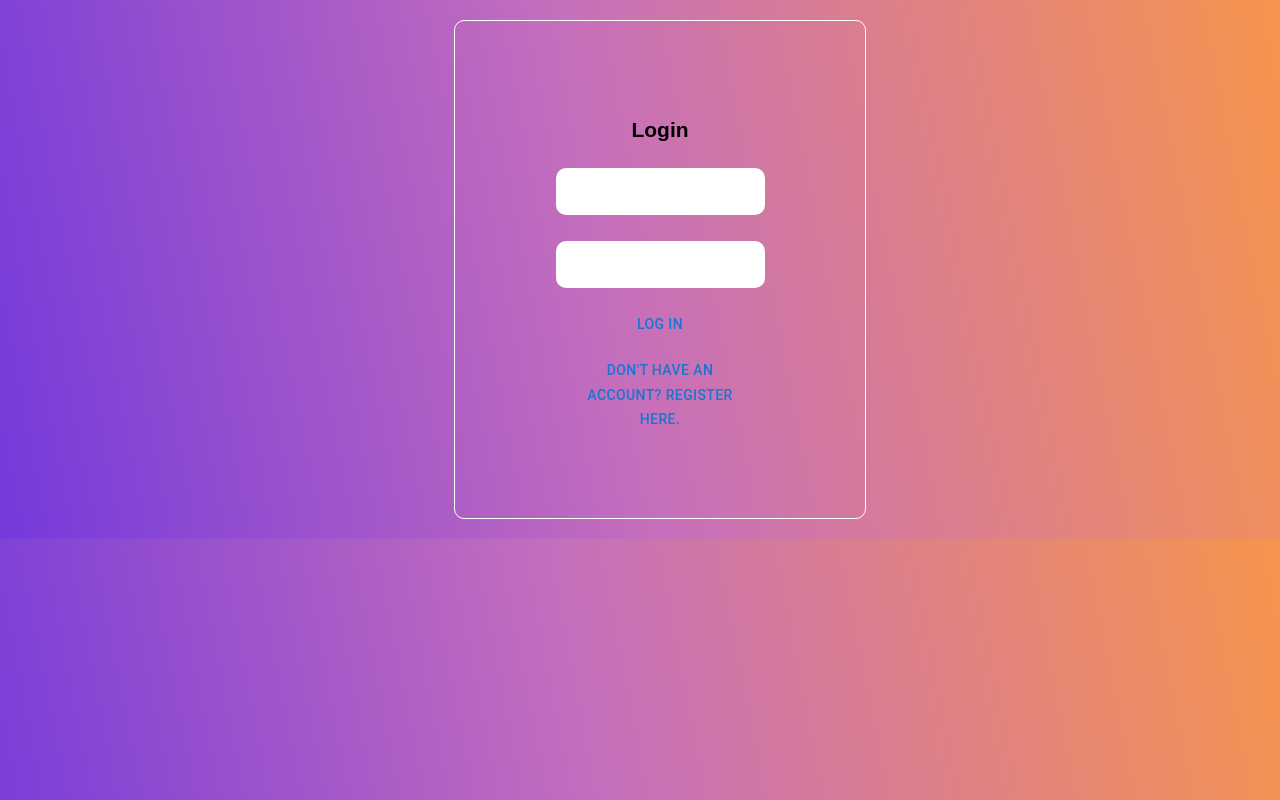
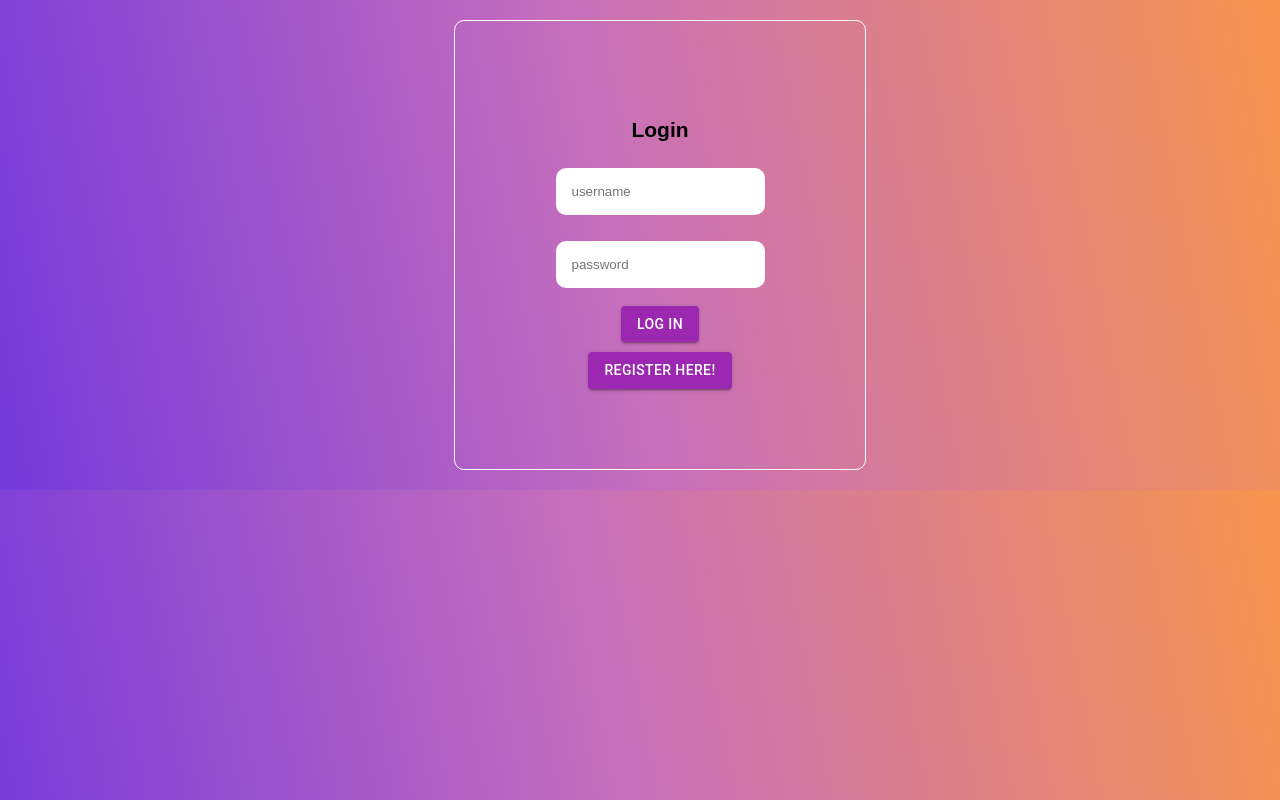
Before and after one commit to skintpip/Lemonade-Mouth, a React (Create React App) app in the folder client/: page / in a window 1280 px wide. Built offline with nearby package versions, Linux system fonts and the light colour scheme.

Commit message:
working on fetching username then projects

```diff
--- a/client/src/Login.js
+++ b/client/src/Login.js
@@ -5,6 +5,8 @@ import Button from '@mui/material/Button';
 import './App.js';
 import './App.css';
 import {waitFor} from "@testing-library/react";
+
+
 
 
 export class Login extends React.Component {
@@ -20,12 +22,15 @@ export class Login extends React.Component {
     async sendLogin(user, pass) {
         console.log(user, pass);
         const url = '/login/' + user + '/' + pass;
-        await fetch(url).then((response) => response.json()).then((userName) => alert("Logged In " + userName.username));
-        await this.displayProjects(user)
+        await fetch(url).then((response) => response.json())
+            .then((userName) => this.getProjects(userName.username))
+            .then((list) => console.log(list.projects))
     }
-    async displayProjects(user) {
-        const url = '/projects/' + user
-        await fetch(url).then((response) => response.json()).then((projectsList) => alert("Projects" + projectsList.projects))
+    async getProjects(user) {
+        const url = '/projects/' + user;
+        await fetch(url).then((response) => response.json()).then((projectsList) => {
+          return projectsList;
+        })
     }
 
     handleUserPass = () => {
@@ -34,7 +39,7 @@ export class Login extends React.Component {
             user: this.state.user,
             pass: this.state.pass,
         });
-        this.displayProjects(this.state.user)
+        this.sendLogin(this.state.user, this.state.pass)
     };
 
     const
@@ -58,13 +63,13 @@ export class Login extends React.Component {
             <div className="auth-form-container">
                 <h2>Login</h2>
                 <form className="currentForm">
-                    <input type="text" id="user" label="Username" variant="filled" onChange={this.handleChange}
+                    <input type="text" id="user" label="Username" variant="filled" placeholder="username" onChange={this.handleChange}
                     />
-                    <input type="text" id="password" label="password" variant="filled" type="password"
+                    <input type="text" id="password" label="password" variant="filled" type="password" placeholder="password"
                            onChange={this.handleChange2}
                     />
-                    <Button type="contained" onClick={() => this.handleUserPass()}>Log In</Button>
-                    <Button type="contained" onClick={() => this.handleUserPass()}>Don't have an account? Register here.</Button>
+                    <Button variant="contained" color="secondary" onClick={() => this.handleUserPass()}>Log In</Button>
+                    <Button variant="contained" color="secondary" onClick={() => this.handleUserPass()}>Register here!</Button>
                 </form>
             </div>
         );
```
